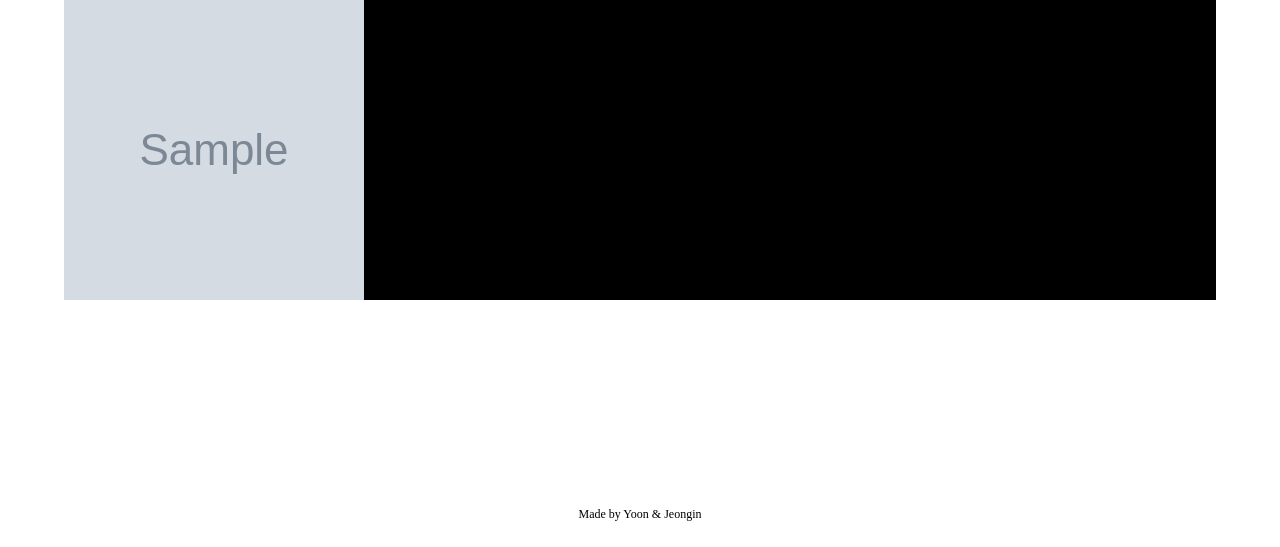
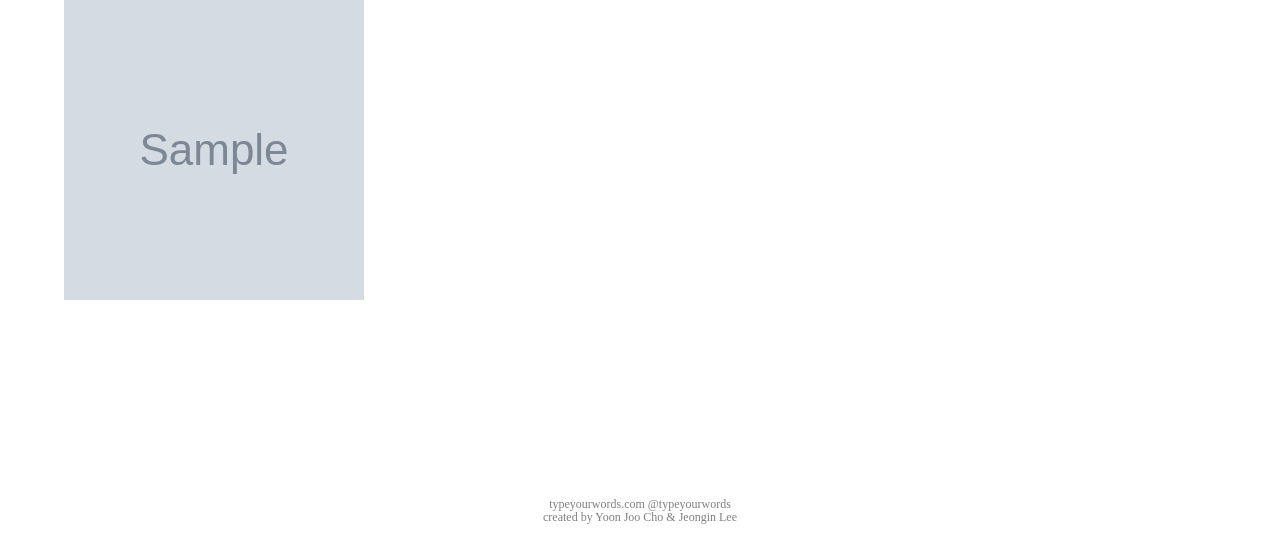
Before and after one commit to jjeongin/typeyourwords, a Django app: page /archive/ in a window 1280 px wide. Shown: the part 253-800 px from the top of the page. Run offline with Django 3.2, Linux system fonts and the light colour scheme; tables that the repository leaves empty hold one stand-in row (values such as "Sample post"); grey boxes marked "Sample" are stand-in pictures.

Commit message:
Updated footer style, gallery layout, and hover bar

```diff
--- a/project0/static/project0.css
+++ b/project0/static/project0.css
@@ -126,7 +126,7 @@ body {
 	background-color: white;
 	position:relative;
 	width: 100vw;
-	height: 12vh;
+	height: 15vh;
 }
 
 .black-hover-bar {
@@ -134,11 +134,11 @@ body {
 	background-color: black;
 	position:relative;
 	width: 100vw;
-	height: 12vh;
+	height: 15vh;
 }
 
 .exitbtn {
-	margin: 2vw;
+	margin: 6vmin;
 }
 
 .hover-bar:hover .black-hover-bar{
@@ -171,7 +171,7 @@ body {
 }
 
 .archive{
-	background-color: black;
+	background-color: white;
 	width: 90%;
 	display: flex;
 	flex-wrap: wrap;
@@ -215,14 +215,19 @@ body {
 
 .footer{
 	background-color:white;
-	color:black;
+	color:grey;
 	text-align: center;
 	font-size: 12px;
-	padding: 15px;
 	position: fixed;
+	padding: 3vh;
 	left: 0;
 	bottom: 0;
 	width: 100%;
+}
+
+p {
+	margin: .5px;
+    padding: 0;
 }
 
 .about {
--- a/project0/templates/project0/base.html
+++ b/project0/templates/project0/base.html
@@ -41,8 +41,8 @@
                 <div class="dropdown">
                     <button class="dropbtn">.</button>
                     <div class="dropdown-content">
-                        <a href="{% url 'archive' %}">Archive</a>
-                        <a href="{% url 'about' %}">About</a>
+                        <a href="{% url 'archive' %}">archive</a>
+                        <a href="{% url 'about' %}">about</a>
                     </div>
                 </div>
             </header>
@@ -53,7 +53,8 @@
             </div>
 
             <footer class='footer'>
-                <p> Made by Yoon & Jeongin </p>
+                <p> typeyourwords.com @typeyourwords </p>
+                <p> created by Yoon Joo Cho & Jeongin Lee </p>
             </footer>
         </div>
     </body>
--- a/project0/templates/project0/output_image.html
+++ b/project0/templates/project0/output_image.html
@@ -35,14 +35,14 @@
                 {% if word.is_bg_w %}
                 <div class="black-hover-bar">
                     <a href="{% url 'home' %}">
-                        <img src="{% static 'btn_w.svg' %}" class="exitbtn" width=40px height=40px>
+                        <img src="{% static 'btn_w.svg' %}" class="exitbtn" width=30px height=30px>
                     </a>
                 </div>
 
                 {% else %}
                 <div class="white-hover-bar">
                     <a href="{% url 'home' %}">
-                        <img src="{% static 'btn_b.svg' %}" class="exitbtn" width=40px height=40px>
+                        <img src="{% static 'btn_b.svg' %}" class="exitbtn" width=30px height=30px>
                     </a>
                 </div>
                 {% endif %}
--- a/project0/views.py
+++ b/project0/views.py
@@ -30,18 +30,19 @@ def convert_word(word):
     shuffle(word)
     for alpha in word:
         if alpha.isdigit() == True:
-            alpha_img = Image.open(path + '/typeyourwords/project0/static/alphas/' + alpha + '.png')
-            # alpha_img = Image.open(path + '/project0/static/alphas/' + alpha + '.png')
+            # Use following path for pythonanywhere env
+            # alpha_img = Image.open(path + '/typeyourwords/project0/static/alphas/' + alpha + '.png')
+            alpha_img = Image.open(path + '/project0/static/alphas/' + alpha + '.png')
         else:
             alpha = alpha.lower()
             # Open the alphabet image
             rand = randint(0,1)
             if rand == 0:
-                alpha_img = Image.open(path + '/typeyourwords/project0/static/alphas/' + alpha + '.png')
-                # alpha_img = Image.open(path + '/project0/static/alphas/' + alpha + '.png')
+                # alpha_img = Image.open(path + '/typeyourwords/project0/static/alphas/' + alpha + '.png')
+                alpha_img = Image.open(path + '/project0/static/alphas/' + alpha + '.png')
             else:
-                alpha_img = Image.open(path + '/typeyourwords/project0/static/alphas/' + alpha + ' invert.png')
-                # alpha_img = Image.open(path + '/project0/static/alphas/' + alpha + ' invert.png')
+                # alpha_img = Image.open(path + '/typeyourwords/project0/static/alphas/' + alpha + ' invert.png')
+                alpha_img = Image.open(path + '/project0/static/alphas/' + alpha + ' invert.png')
 
         # Fix the upper left corner of the image
         arranged = False
```
Also changed, not shown: website/settings.py (+6 -4 lines).
